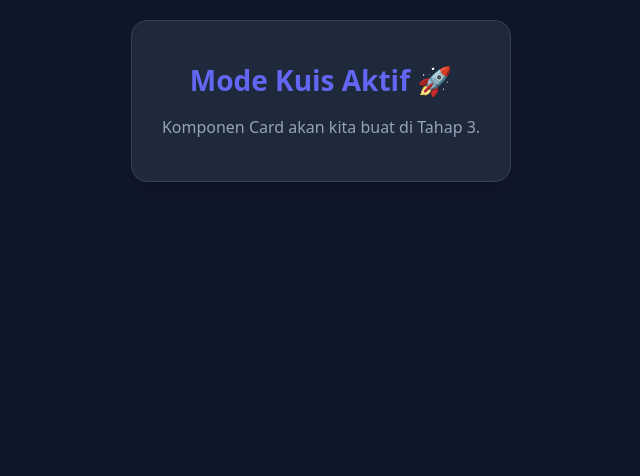
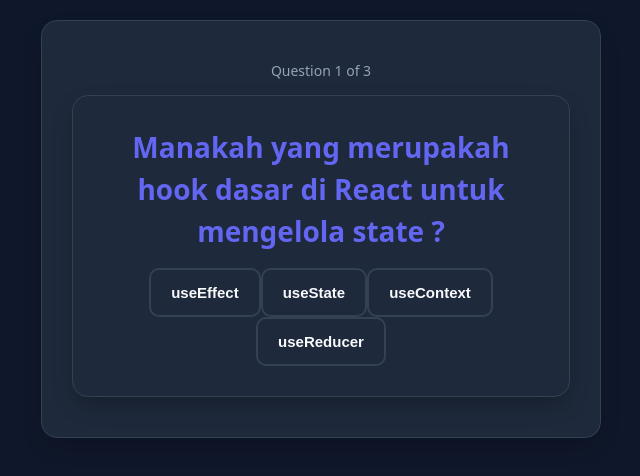
Before and after one commit to Megatruh/react-quiz-app, a React (Vite) app: page / in a window 1280 px wide. Both pictures are taken after a click on the button "Start Quiz". Shown: the top 476 px of the page, without its empty margins (319-959 px from the left). Built offline with nearby package versions, Linux system fonts and the light colour scheme.

Commit message:
feat:Merancang QuizCard.jsx & Logika Feedback Jawaban

```diff
--- a/src/App.css
+++ b/src/App.css
@@ -100,3 +100,86 @@ body{
   font-size: 16px;
   line-height: 1.6;
 }
+
+.header-active-screen{
+  margin-bottom:15px;
+  color: var(--text-secondary);
+  font-size: 14px;
+}
+
+.quiz-card{
+  background-color: var(--bg-card);
+  padding: 30px;
+  border-radius: 16px;
+  border:1px solid var(--border-color);
+  box-shadow: 0 10px 25px -5px rgba(0, 0, 0, 0.3);
+}
+
+.question-text{
+  font-size: 20px;
+  font-weight: 700;
+  line-height: 1.5;
+  margin-bottom: 24px;
+  color: var(--text-primary);
+}
+
+.question-container{
+  display: flex;
+  flex-direction: column;
+  gap: 12px;
+}
+
+.btn-option{
+  background-color: transparent;
+  color: var(--text-primary);
+  border: 2px solid var(--border-color);
+  padding: 14px 20px;
+  border-radius: 10px;
+  font-size: 15px;
+  font-weight: 600;
+  text-align: left;
+  cursor: pointer;
+  transition: all 0.2s ease;
+}
+
+.btn-option:not(:disabled):hover{
+  border-color: var(--accent-primary);
+  background-color: rgba(99, 102, 241, 0.05);
+}
+
+/* Feedback state css */
+.btn-option.correct{
+  background-color: rgba(16, 185, 129, 0.15);
+  border-color: var(--color-success);
+  color: var(--color-success);
+}
+
+.btn-option.wrong{
+  background-color: rgba(239, 68, 66, 0.15);
+  border-color: var(--color-danger);
+  color: var(--color-danger);
+}
+
+.btn-option.disabled{
+  opacity: 0.4;
+  border-color: var(--border-color);
+}
+
+/* Next Button */
+.btn-next{
+  width: 100%;
+  margin-top: 24px;
+  background-color: var(--text-primary);
+  color: var(--bg-main);
+  border: none;
+  padding: 14px;
+  border-radius: 8px;
+  font-size: 15px;
+  font-weight: 700;
+  cursor: pointer;
+  transition: background-color 0.2s ease;
+}
+
+.btn-next:hover{
+  background-color:#e2e8f0;
+}
--- a/src/App.jsx
+++ b/src/App.jsx
@@ -1,30 +1,111 @@
 import { useState } from 'react';
+import { quizData } from './data/quizData';
 import StartScreen from './components/StartScreen';
+import QuizCard from './components/QuizCard';
 import './App.css';
 
 function App(){
-  // State untuk mengontrol fase aplikasi ('START', 'ACTIVE', atau RESULT)
+  // 1. Kumpulan state utama :
   const [quizStage, setQuizStage] = useState('START');
+  const [currentQuestionIndex, setCurrentQuestionIndex] = useState(0);
+  const [score, setScore] = useState(0);
+  const [selectedAnswer, setSelectedAnswer] = useState(null);
+  const [userHistory, setUserHistory] = useState([]);
 
-  // fungsi untuk mengubah state agar pindah ke layar quis
+  // Variabel Pembantu
+  const currentCard = quizData[currentQuestionIndex];
+  const totalQuestions = quizData.length;
+  const isAnswered = selectedAnswer !== null;
+  const isLastQuestion = currentQuestionIndex === totalQuestions - 1;
+
+
+  // 2. Fungsi untuk memulai quiz
   const handleStartQuiz = ()=>{
     setQuizStage('ACTIVE');
+    setCurrentQuestionIndex(0);
+    setScore(0);
+    setSelectedAnswer(null);
+    setUserHistory([]);
   };
+
+
+  // 3. Fungsi Logika klik jawaban
+  const handleAnswerClick = (chosenOption) =>{
+    if(isAnswered) return;// Mencegah piihan double
+
+    setSelectedAnswer(chosenOption);
+
+    // Cek apakah jawaban benar
+    const isCorrect = chosenOption === currentCard.correctAnswer;
+    if(isCorrect){
+      setScore((previewScore) => previewScore +1);
+    }
+
+    // Catat history untuk keperluan Result Screen di tahap 5
+    setUserHistory((previewHistory) => [
+      ...previewHistory,
+      {
+        question: currentCard.question,
+        selected: chosenOption,
+        correct: currentCard.correctAnswer,
+        isCorrect: isCorrect,
+      }
+    ]);
+  };
+
+
+  // 4. Fungsi navigasi ke pertanyaan selanjutnya
+  const handleNextQuestion = () => {
+    if(isLastQuestion){
+      setQuizStage('RESULT');// pindah layar akhir jika pertanyaan sudah habis
+    } else {
+      setCurrentQuestionIndex((previewIndex) => previewIndex + 1);
+      setSelectedAnswer(null);
+    }
+  };
+
 
   return (
     <div className="app-container">
+      {/* Fase 1 : Halaman awal */}
       {/* Jika state bernilai 'START', tampilkan StartScreen*/}
       {quizStage == 'START' && (
         <StartScreen onStart={handleStartQuiz}/>
       )}
 
+      {/* Fase 2 : Kuis Berjalan */}
       {/* Jika state bernilai 'ACTIVE', tampilkan placeholder ini untuk sementara */}
       {quizStage == 'ACTIVE' && (
-        <div style={{ textAlign:'center' }} className="active-screen">
-          <h2>Mode Kuis Aktif 🚀</h2>
-          <p>Komponen Card akan kita buat di Tahap 3.</p>
+        <div className="active-screen">
+          {/* Header Progres Sederhana */}
+          <div className="header-active-screen">
+            Question {currentQuestionIndex + 1} of {totalQuestions}
+          </div>
+
+          <QuizCard
+            cardData={currentCard}
+            onAnswerClick={handleAnswerClick}
+            selectedAnswer={selectedAnswer}
+            isAnswered={isAnswered}
+            onNext={handleNextQuestion}
+            isLastQuestion={isLastQuestion}
+          />
         </div>
       )}
+
+      {/* Fase 3 : Halaman Akhir (Placeholder sementara) */}
+      {quizStage === 'RESULT' && (
+        <div className="start-screen">
+          <h2>Kuis Selesai! 🎉</h2>
+          <p>
+            Skor Kamu : <strong style={{ color:'var(--accent-primary)' }}>{Math.round((score / totalQuestions) * 100)}/100</strong>
+          </p>
+          <div className="btn-primary" onClick={handleStartQuiz}>
+            Main Lagi ?
+          </div>
+        </div>
+      )}
+
     </div>
   );
 }
--- /dev/null
+++ b/src/components/QuizCard.jsx
@@ -0,0 +1,53 @@
+function QuizCard({
+    cardData,
+    onAnswerClick,
+    selectedAnswer,
+    isAnswered,
+    onNext,
+    isLastQuestion
+}){
+    return (
+        <div className="quiz-card">
+            {/* teks pertanyaan */}
+            <h2 className="question-text">
+                {cardData.question}
+            </h2>
+
+            {/* daftar pilhan ganda */}
+            <div className="options-container">
+                {cardData.options.map((option, index) => {
+                    // Logika penentuan class warna button setelah user menjawab
+                    let buttonClass = "btn-option";
+                    if(isAnswered){
+                        if(option === cardData.correctAnswer){
+                            buttonClass += " correct";//Hijau jika jawaban benar
+                        } else if(option === selectedAnswer){
+                            buttonClass += " wrong"// Merah jika jawaban salah
+                        } else{
+                            buttonClass += " disable";// Redup untuk opsi lainya
+                        }
+                    }
+
+                    return (
+                        <button
+                            key={index}
+                            className={buttonClass}
+                            onClick={()=>onAnswerClick(option)}
+                            disabled={isAnswered} // Kunci tombol jika sudah menjawab
+                        >
+                            {option}
+                        </button>
+                    );
+                })}
+            </div>
+            {/* Tombol navigasi keluar setelah klik jawaban */}
+            {isAnswered && (
+                <button className="btn-next" onClick={onNext}>
+                    {isLastQuestion ? "See Result" : "Next Question →"}
+                </button>
+            )}
+        </div>
+    );
+}
+
+export default QuizCard;
--- a/src/data/quizData.js
+++ b/src/data/quizData.js
@@ -2,13 +2,13 @@ export const quizData=[
     {
         id:1,
         question:"Manakah yang merupakah hook dasar di React untuk mengelola state ?",
-        option:["useEffect", "useState", "useContext", "useReducer"],
+        options:["useEffect", "useState", "useContext", "useReducer"],
         correctAnswer:"useState",
     },
     {
         id:2,
         question:"Kapan useEffect dengan array dependensi kosong [] akan dijalankan ?",
-        option:[
+        options:[
             "Setiap kali komponen re-render",
             "Hanya sekali setelah komponen selesai mount",
             "Saat komponen unmount saja",
@@ -19,7 +19,7 @@ export const quizData=[
     {
         id:3,
         question:"Apa fungsi utama dai syntax JSX di React ?",
-        option:[
+        options:[
             "Menulis CSS murni di dalam Javascript",
             "Menggabungkan HTML dan logika Javascript secara deklaratif",
             "Menjalankan query langsung ke database SQL",
```
